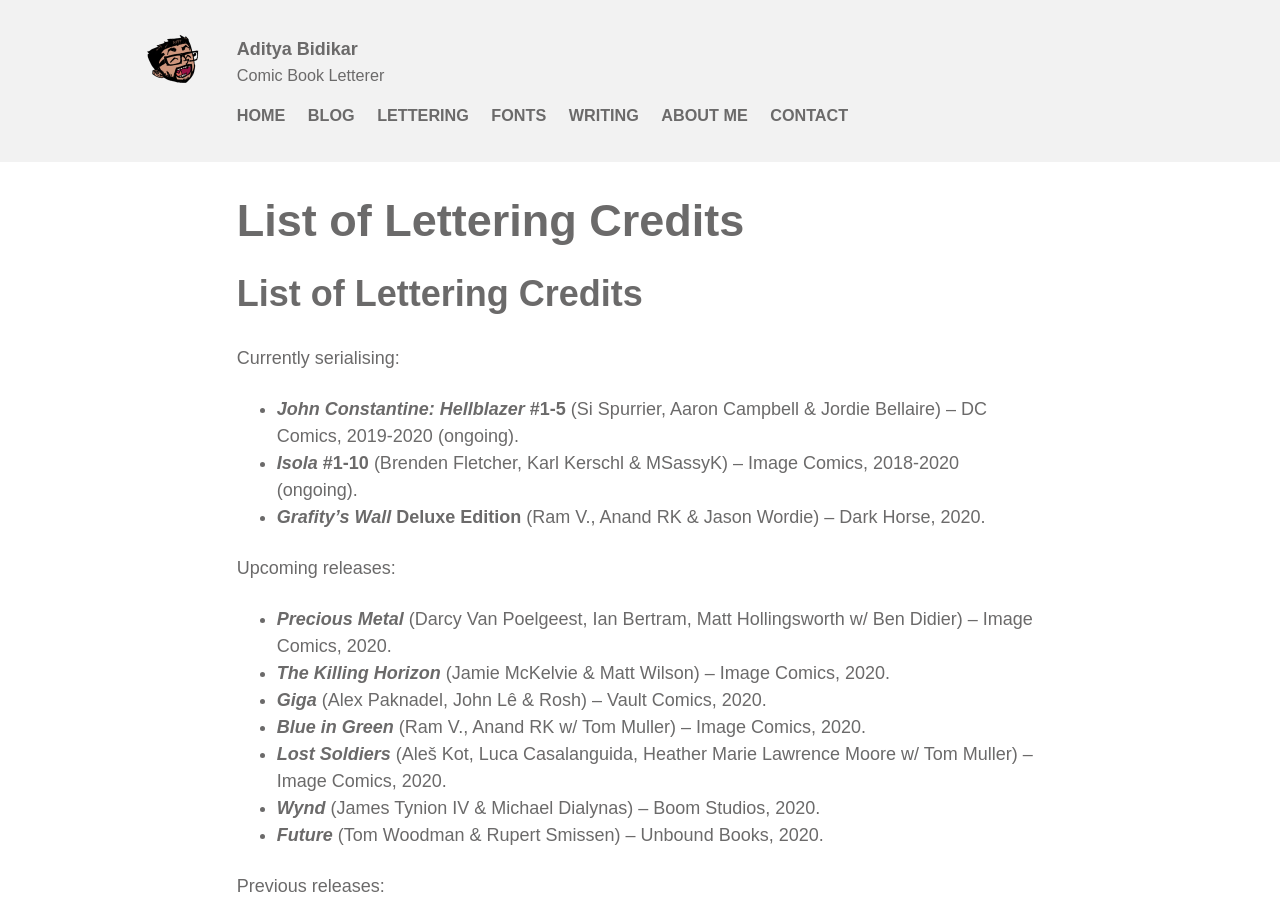
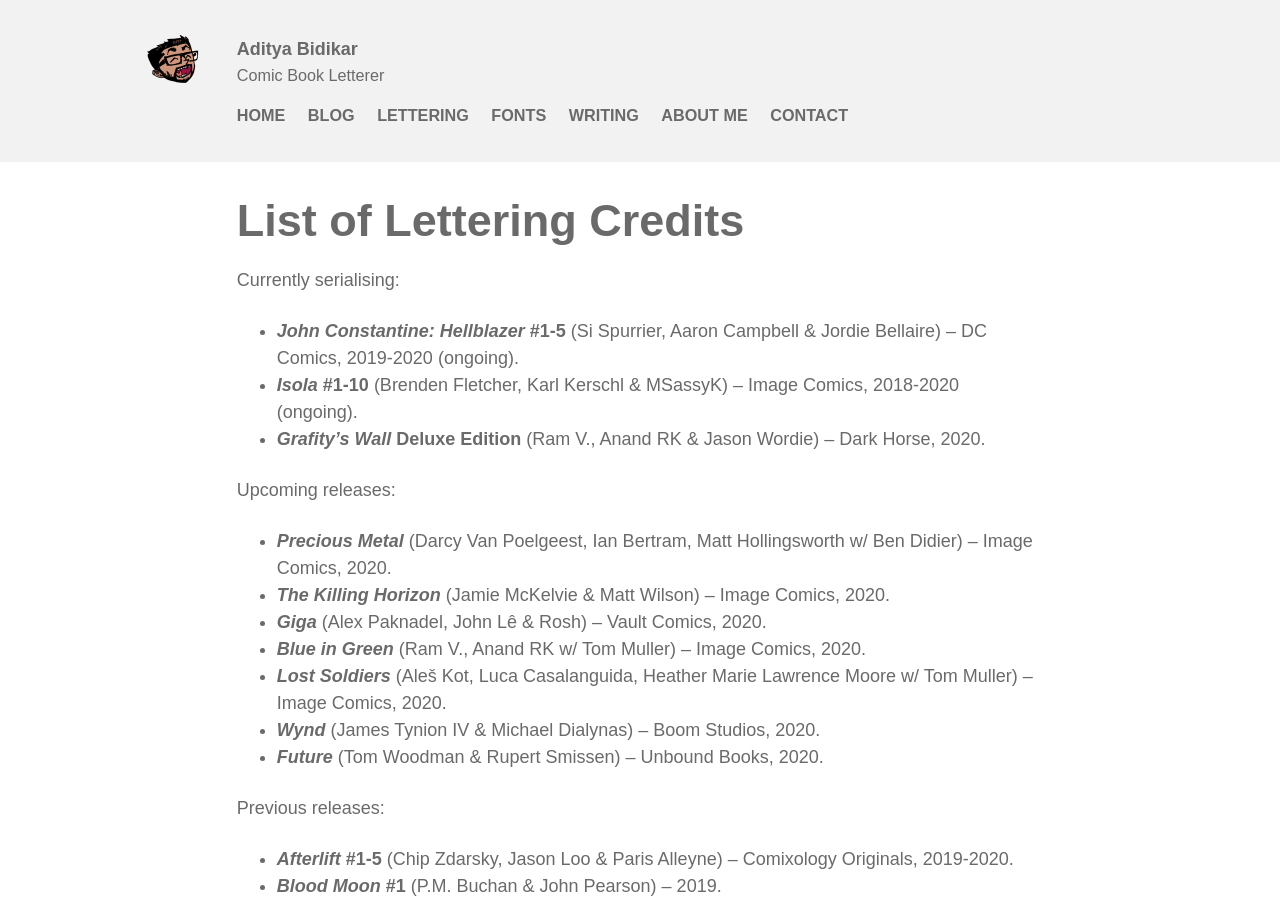
Before and after one commit to adityabidikar/adityabidikar.github.io, a Jekyll site: the page built from _posts/2018-04-07-list-of-credits.md, in a window 1280 px wide and 900 px high. Built offline with Jekyll 4.4.1, drawn with Linux system fonts in a browser that asks for light colours; nearby versions of some CDN libraries; some web fonts are replaced.

Commit message:
Update 2018-04-07-list-of-credits.md

```diff
--- a/_posts/2018-04-07-list-of-credits.md
+++ b/_posts/2018-04-07-list-of-credits.md
@@ -5,8 +5,6 @@ date: 2018-04-07
 category: lettering
 sticky: true
 ---
-# List of Lettering Credits
-
 Currently serialising:
 
 - **_John Constantine: Hellblazer_ #1-5** (Si Spurrier, Aaron Campbell & Jordie Bellaire) – DC Comics, 2019-2020 (ongoing).
```
